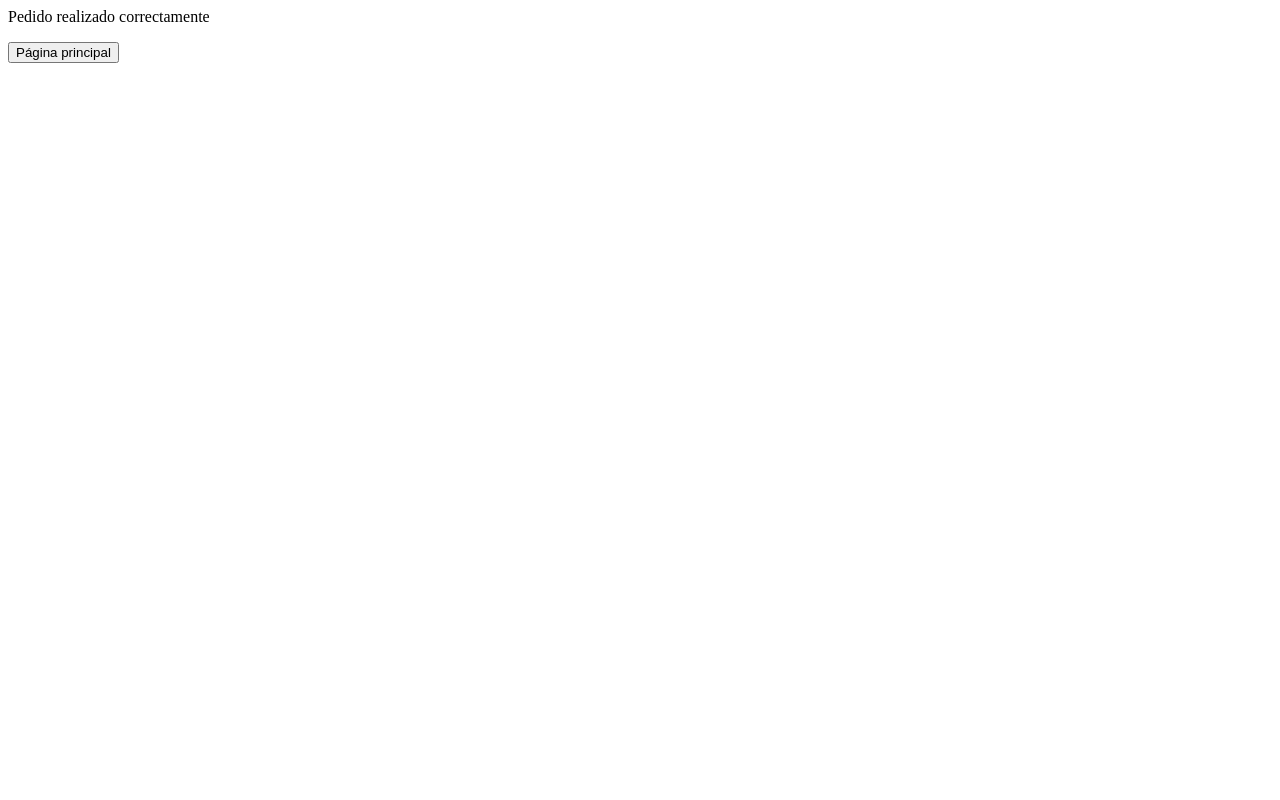
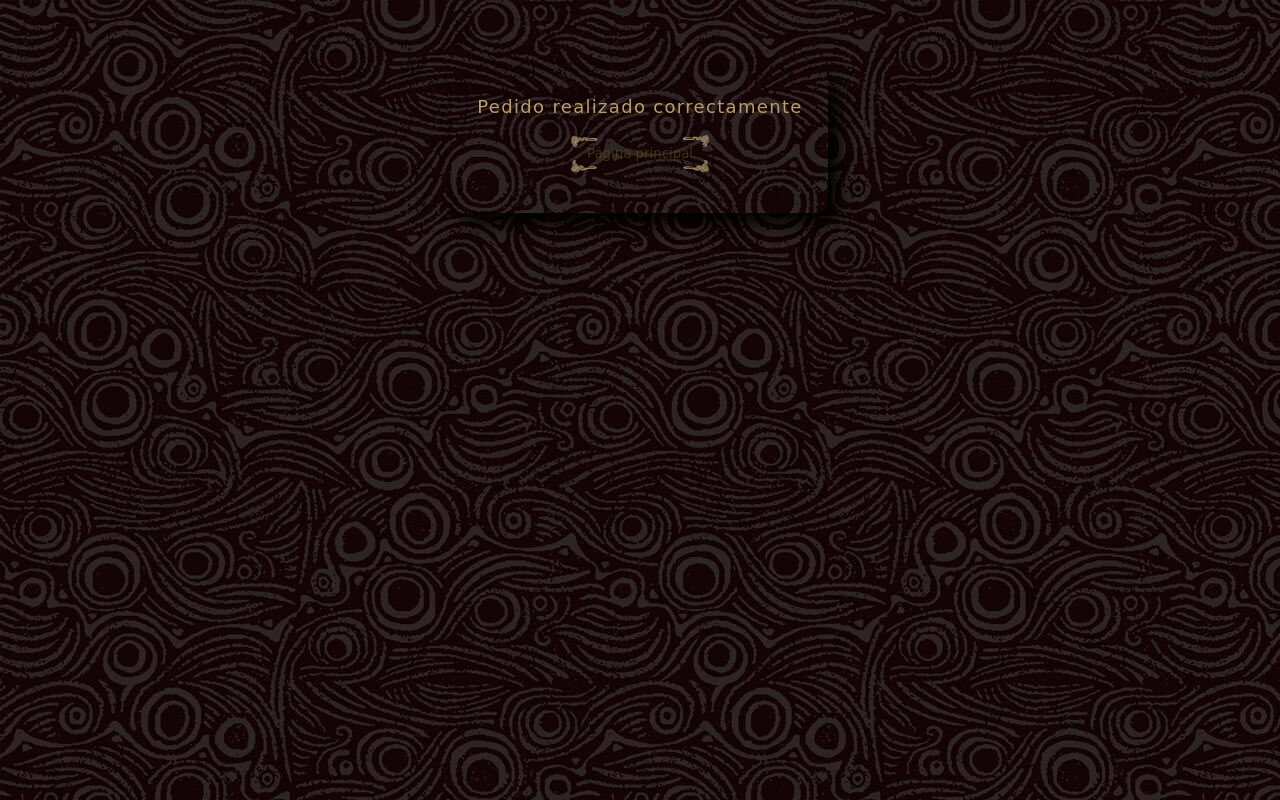
Before and after one commit to RobertoRamosCastro/LTAW-Practicas, a plain HTML site: page P2/html/comprado.html in a window 1280 px wide. Drawn offline with Linux system fonts and the light colour scheme; files whose address does not match are found by name.

Commit message:
css arreglado

```diff
--- a/P2/html/comprado.html
+++ b/P2/html/comprado.html
@@ -2,7 +2,7 @@
 <html lang="es" dir="ltr">
   <head>
     <meta charset="utf-8">
-    <link rel="stylesheet" href="../css/form.css">
+    <link rel="stylesheet" href="../formularios.css">
     <title>Tienda Online - Formulario</title>
   </head>
   <body>
```
Also changed, not shown: P2/html/cesta.html (+1 -1 lines), P2/html/error.html (+1 -1 lines), P2/html/form-resp.html (+1 -1 lines), P2/html/root-form.html (+1 -1 lines).
